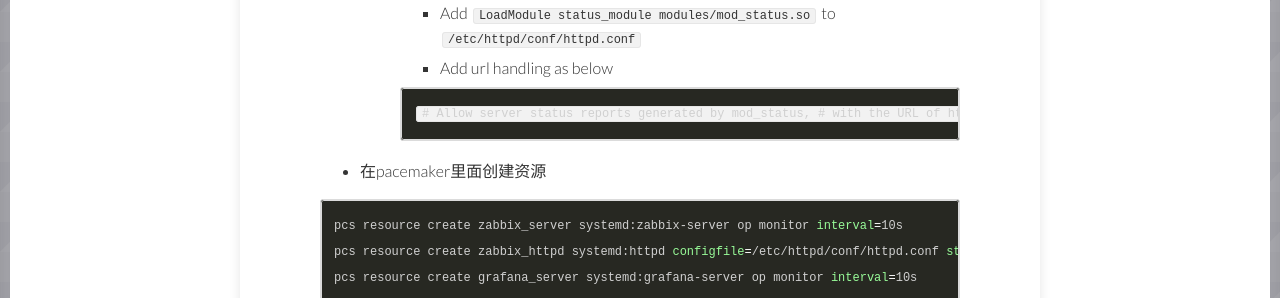
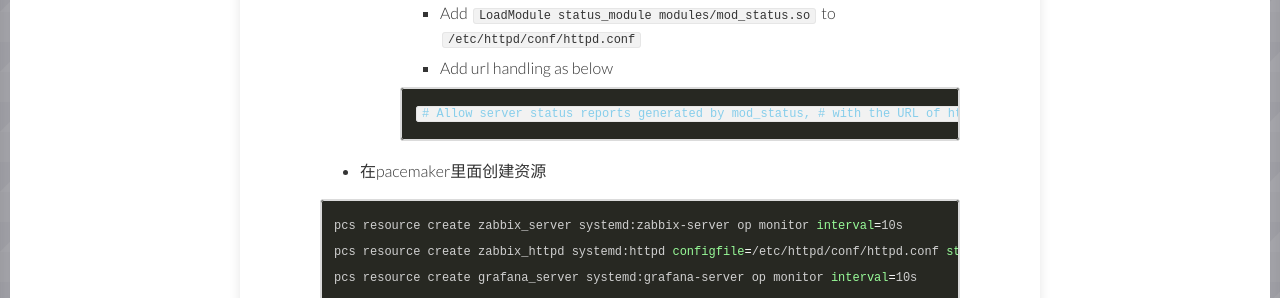
Before and after one commit to KasperDeng/kasperdeng.github.io, a Jekyll site: the page built from _posts/2017-03-16-zabbix-ha-on-aws.md, in a window 1280 px wide and 900 px high, scrolled down 1275 px. Shown: the part 153-451 px from the top of the window. Built offline with Jekyll 4.4.1, drawn with Linux system fonts in a browser that asks for light colours; nearby versions of some CDN libraries; comment, search, counter and statistics services are not loaded.

Commit message:
update post format regarding zabbix HA cluster

````diff
--- a/_posts/2017-03-16-zabbix-ha-on-aws.md
+++ b/_posts/2017-03-16-zabbix-ha-on-aws.md
@@ -38,7 +38,7 @@
     + Add `LoadModule status_module modules/mod_status.so` to `/etc/httpd/conf/httpd.conf`
     + Add url handling as below
 
-    ```
+    ```conf
     # Allow server status reports generated by mod_status,
     # with the URL of http://servername/server-status
     # Change the ".example.com" to match your domain to enable.
````
